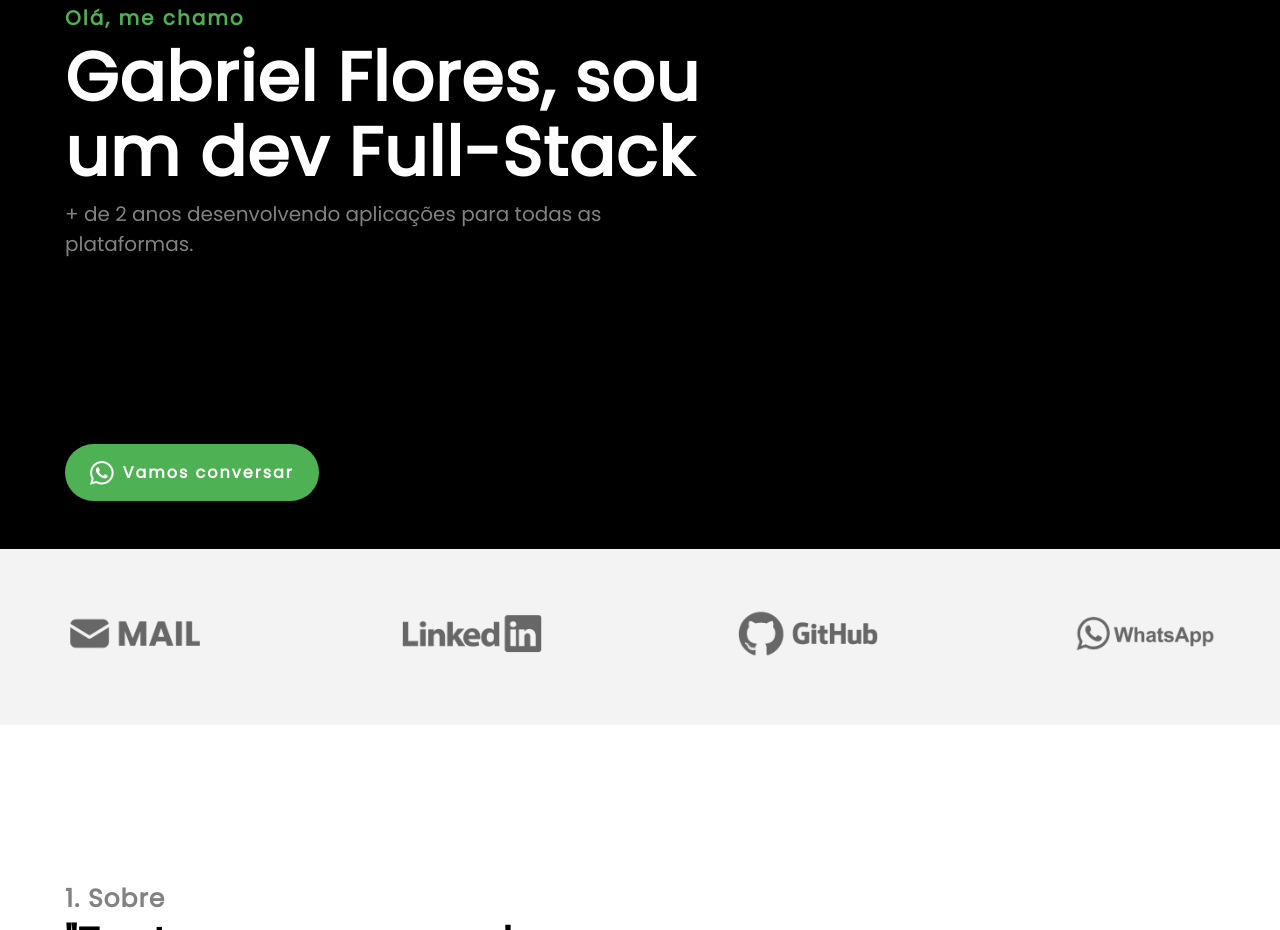
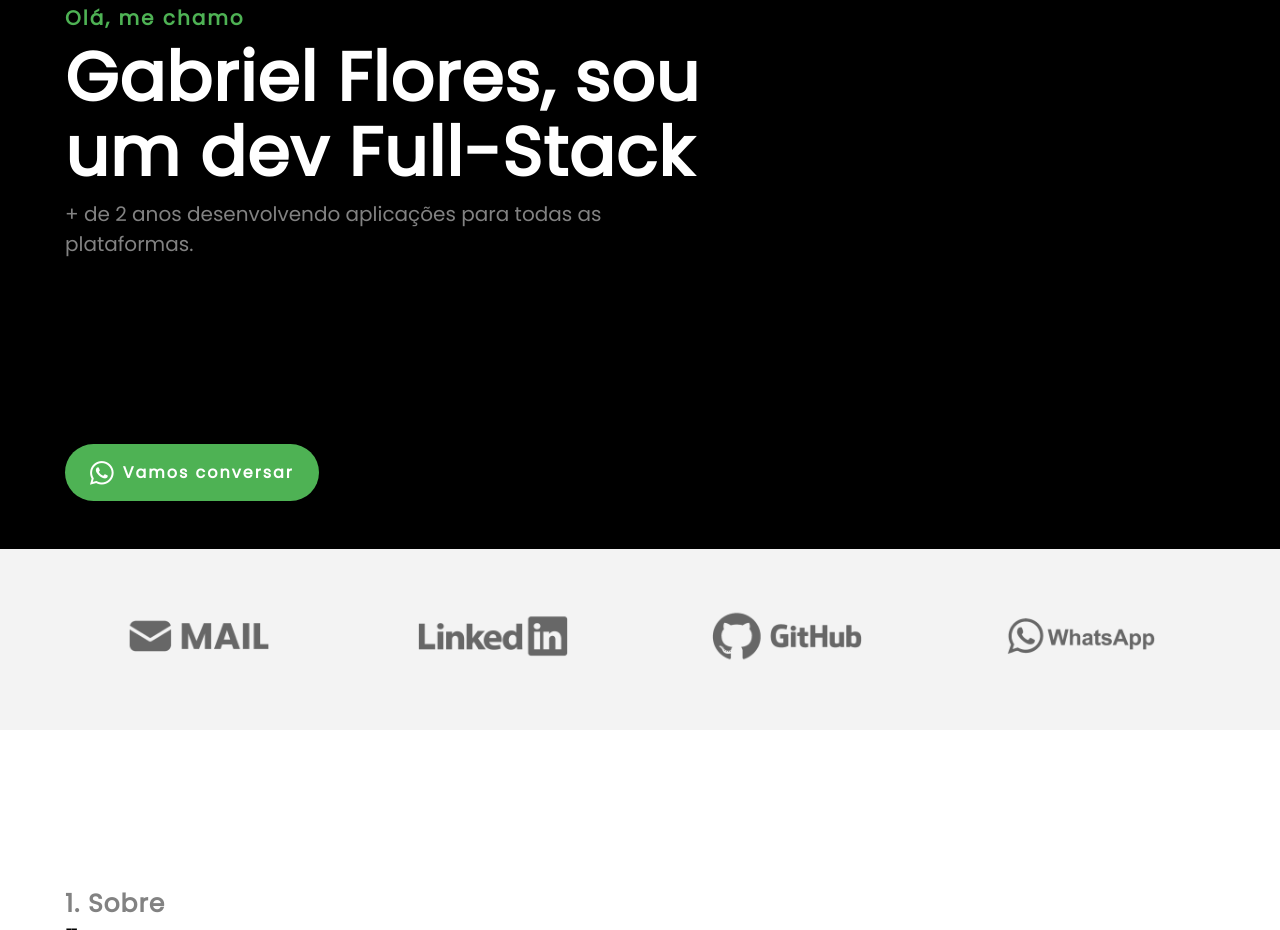
Before and after one commit to GabrielFlores8227/My-Website, a plain HTML site: page index.html in a window 1280 px wide. Shown: the part 251-1181 px from the top of the page. Drawn offline with Linux system fonts and the light colour scheme.

Commit message:
in dev...

```diff
--- a/index.html
+++ b/index.html
@@ -216,8 +216,6 @@
 
 					<script charset="utf-8">
 						const about_cards = window.document.querySelectorAll("div.PwzpkYWTkykFnpvFsTrt > button.XgKBAqyBanoXzVrJKUcX")
-						let activated_id = false;
-						let activated_e = false
 						for(let c = 0; c < about_cards.length; c++) {
 							about_cards[c].addEventListener("click", e => {
 								const div_id = e.target.parentElement.children[2].id
@@ -226,15 +224,6 @@
 								if (div_height === 50) {
 									window.document.querySelector(`#${div_id}`).style.height = `${text_height}px`
 									e.srcElement.innerText = "Ler menos -"
-									if (activated_id === false) {
-										activated_id = div_id
-										activated_e = e
-									} else {
-										window.document.querySelector(`#${activated_id}`).style.height = "50px"
-										activated_e.srcElement.innerText = "Ler mais +"
-										activated_id = div_id
-										activated_e = e
-									}
 								} else {
 									window.document.querySelector(`#${div_id}`).style.height = "50px"
 									e.srcElement.innerText = "Ler mais +"
--- a/styles/main.css
+++ b/styles/main.css
@@ -60,17 +60,19 @@
 }
 
 .XBXhXyftPNDZeumthENH {
-	display: flex;
+	display: grid;
 	gap: 25px;
-	flex-flow: row wrap;
-	justify-content: space-between;
 	padding-top: 45px;
 	padding-bottom: 45px;
 	background-color: rgb(243,243,243);
 }
 
-.XBXhXyftPNDZeumthENH img {
-	width: 120px;
+.XBXhXyftPNDZeumthENH a {
+	text-align: center;
+}
+
+.XBXhXyftPNDZeumthENH a img {
+	width: 100px;
 	filter: opacity(90%);
 }
 
@@ -169,6 +171,12 @@
 }
 
 /*media*/
+@media (min-width: 350px) {
+	.XBXhXyftPNDZeumthENH {
+		grid-template-columns: auto auto;
+	}
+}
+
 @media (max-width: 374px) {
 	.tLTQwZcFLUHwxkVqXhfH {
 		height: 780px;
@@ -197,7 +205,17 @@
 	}
 }
 
+@media (min-width: 414px) {
+	.XBXhXyftPNDZeumthENH a img {
+		width: 120px;
+	}
+}
+
 @media (min-width: 720px) {
+	.XBXhXyftPNDZeumthENH {
+		grid-template-columns: auto auto auto auto;
+	}
+
 	.NFNbiPAyGpZFzdwQYmxG {
 		grid-template-columns: auto auto auto;
 		gap: 8px;
@@ -208,13 +226,13 @@
 	}
 
 	.QQpwCPriBXrqrgrWmiyZ img {
-		height: 120px;
+		height: 110px;
 	}
 }
 
 @media (min-width: 1024px) {
-	.XBXhXyftPNDZeumthENH img {
-		width: 140px;
+	.XBXhXyftPNDZeumthENH a img {
+		width: 150px;
 	}
 
 	.NFNbiPAyGpZFzdwQYmxG {
```
